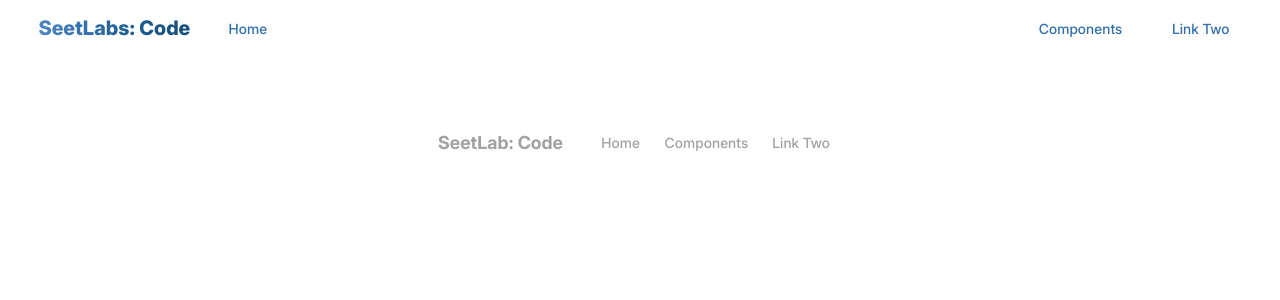
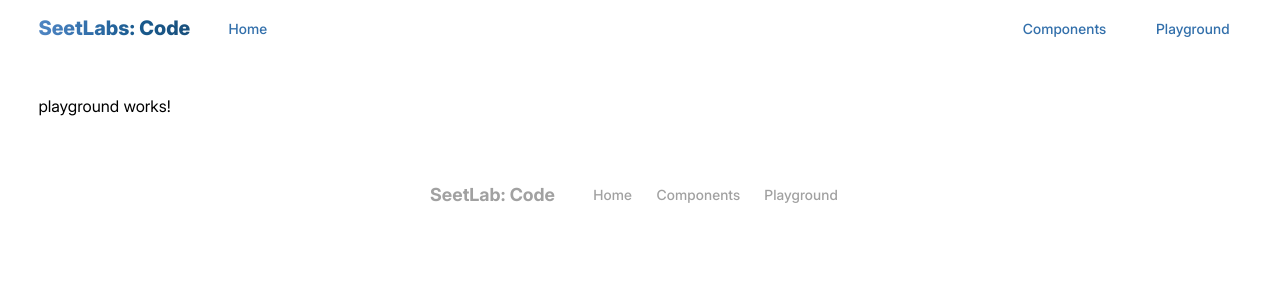
Before and after one commit to stevenlagoy/CS360-Seet-Labs, an Angular app in the folder seetLabs/: page /playground in a window 1280 px wide. Before the commit this address led to /. Shown: the top 300 px of the page. Built offline with nearby package versions, Linux system fonts and the light colour scheme.

Commit message:
Created blank playground page

```diff
--- a/seetLabs/angular.json
+++ b/seetLabs/angular.json
@@ -93,5 +93,8 @@
         }
       }
     }
+  },
+  "cli": {
+    "analytics": false
   }
 }
--- a/seetLabs/src/app/app.routes.ts
+++ b/seetLabs/src/app/app.routes.ts
@@ -9,6 +9,17 @@ export const routes: Routes = [{
             )
         },
     },
+    {
+        path: 'playground',
+        pathMatch: 'full',
+        loadComponent: () => {
+            return import('./pages/playground/playground.component').then(
+                module => module.PlaygroundComponent
+            )
+        },
+    },
+
+
     // {
     //     // path: '',
     //     // pathMatch: 'full',
--- a/seetLabs/src/app/components/footer/footer.component.html
+++ b/seetLabs/src/app/components/footer/footer.component.html
@@ -3,6 +3,6 @@
         <h1>SeetLab: Code</h1>
         <a mat-button href="#">Home</a>
         <a mat-button href="/components">Components</a>
-        <a mat-button href="#">Link Two</a>
+        <a mat-button href="/playground">Playground</a>
     </div>
 </div>
--- a/seetLabs/src/app/components/header/header.component.html
+++ b/seetLabs/src/app/components/header/header.component.html
@@ -6,7 +6,7 @@
         </div>
         <div class="right-side">
             <a mat-button href="/components">Components</a>
-            <a mat-button href="https://www.google.com/">Link Two</a>
+            <a mat-button href="/playground">Playground</a>
         </div>
     </div>
 </div>
--- /dev/null
+++ b/seetLabs/src/app/pages/playground/playground.component.html
@@ -0,0 +1 @@
+<p>playground works!</p>
```
Also changed, not shown: seetLabs/src/app/pages/playground/playground.component.ts (added, +11 -0 lines), seetLabs/src/app/pages/playground/playground.component.css (added), 1 other file (tests, documents, lock files or other folders).
